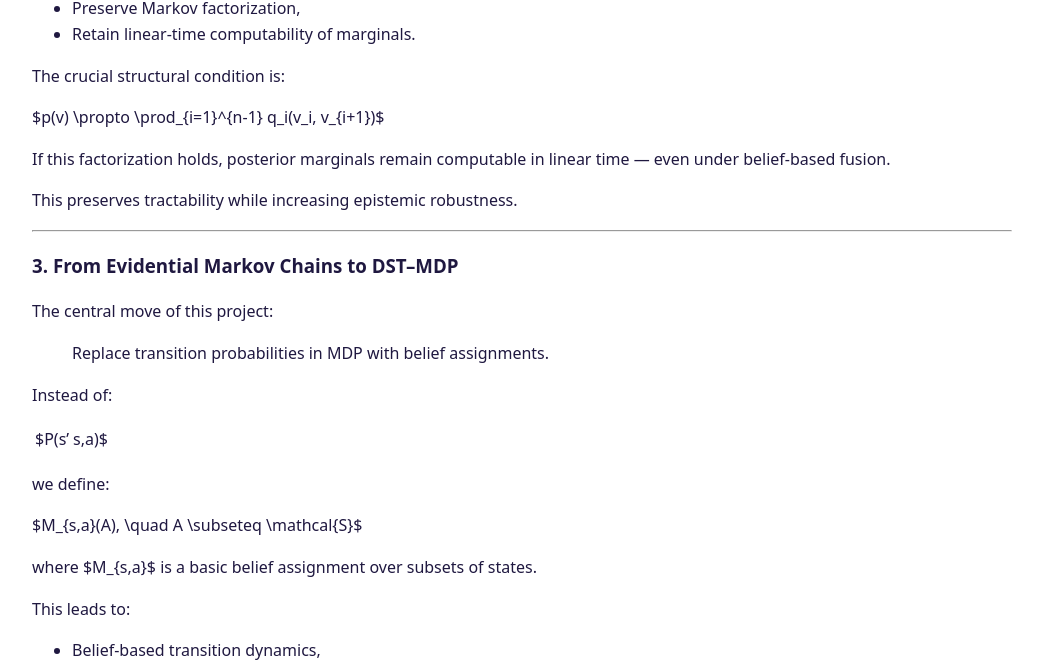
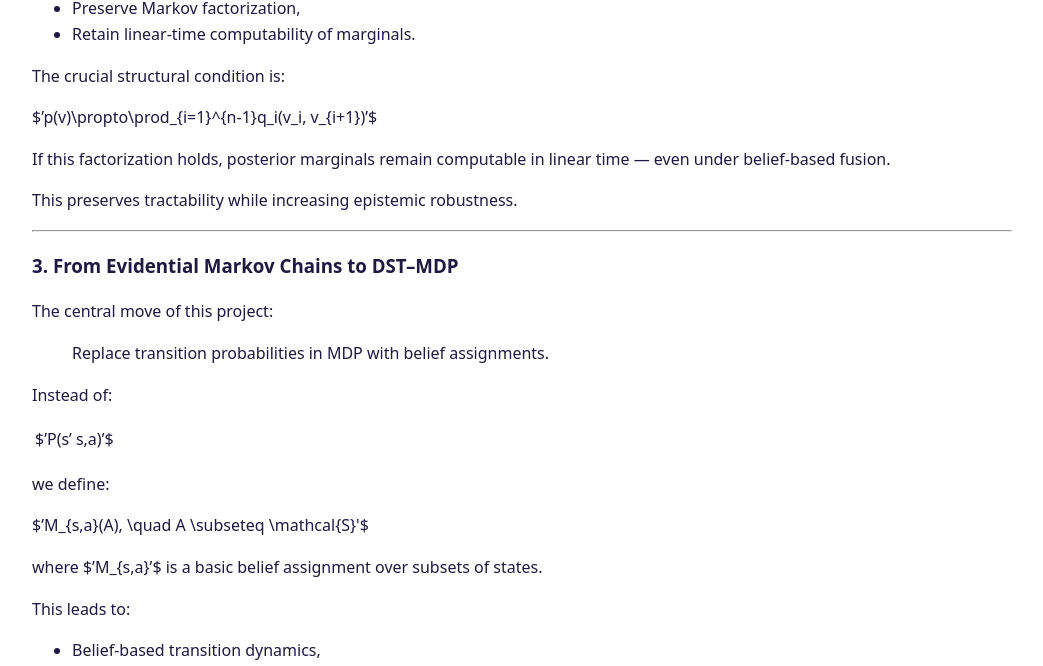
Before and after one commit to LogMaks/LogMaks.github.io, a Jekyll site: the page built from _projects/2025-11-07-marginal.md, in a window 1280 px wide and 900 px high, scrolled down 1450 px. Shown: the part 154-820 px from the top of the window, without its empty margins (118-1161 px from the left). Built offline with Jekyll 4.4.1, drawn with Linux system fonts in a browser that asks for light colours; some of the changed text lies outside the part shown.

Commit message:
trying 1

```diff
--- a/_projects/2025-11-07-marginal.md
+++ b/_projects/2025-11-07-marginal.md
@@ -62,7 +62,7 @@ The key insight from evidential Markov models:
 
 The crucial structural condition is:
 
-$p(v) \propto \prod_{i=1}^{n-1} q_i(v_i, v_{i+1})\$
+$'p(v)\propto\prod_{i=1}^{n-1}q_i(v_i, v_{i+1})'$
 
 If this factorization holds, posterior marginals remain computable in linear time — even under belief-based fusion.
 
@@ -78,13 +78,13 @@ The central move of this project:
 
 Instead of:
 
-$P(s'|s,a)\$
+$'P(s'|s,a)'$
 
 we define:
 
-$M_{s,a}(A), \quad A \subseteq \mathcal{S}\$
+$'M_{s,a}(A), \quad A \subseteq \mathcal{S}\'$
 
-where $M_{s,a}$ is a basic belief assignment over subsets of states.
+where $'M_{s,a}'$ is a basic belief assignment over subsets of states.
 
 This leads to:
 
@@ -138,11 +138,11 @@ The concern is obvious: belief models explode combinatorially.
 
 However, if:
 
-$M(v) \propto \prod_{i=1}^{n-1} q_i(v_i, v_{i+1})\$
+$'M(v) \propto \prod_{i=1}^{n-1} q_i(v_i, v_{i+1})'$
 
 then marginal computation requires:
 
-$\mathcal{O}(n)$
+$'\mathcal{O}(n)'$
 
 operations in sequence length $n$.
 
```
